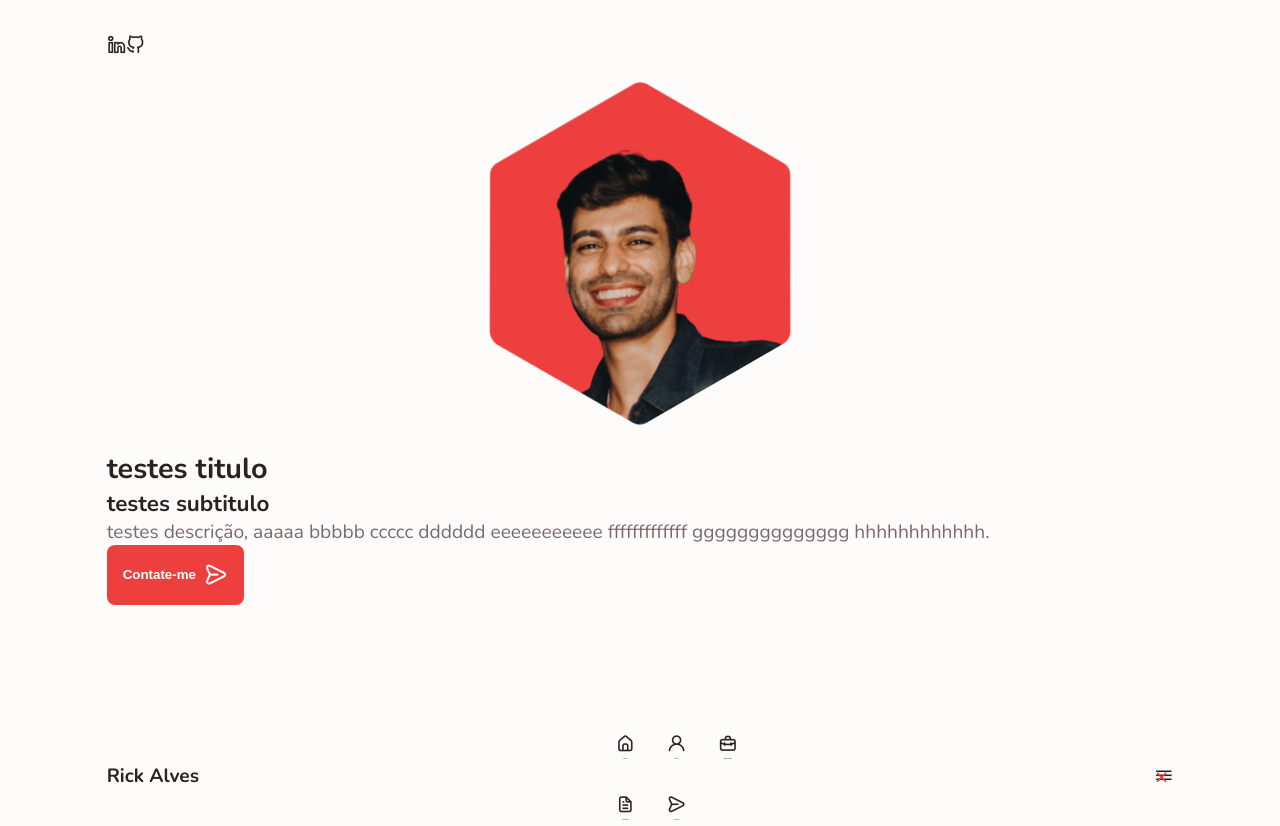
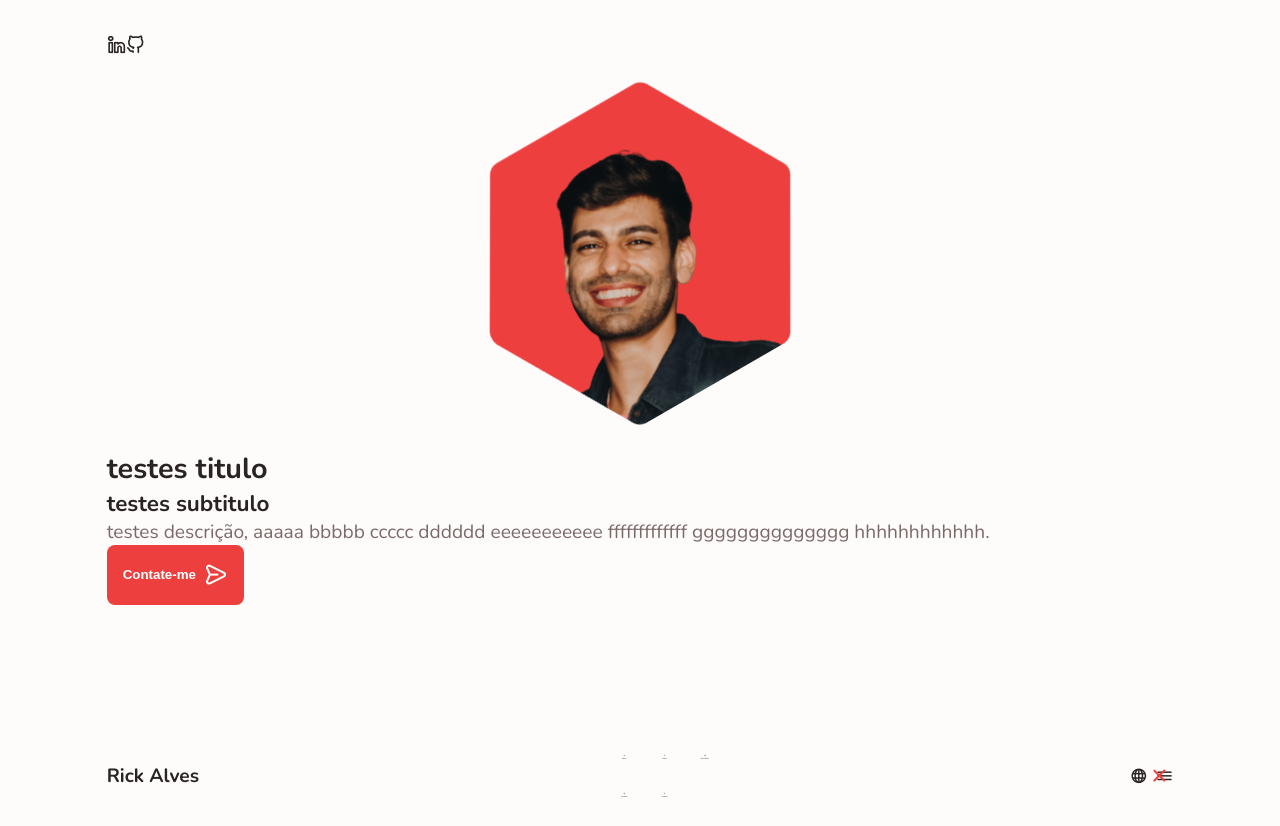
Before and after one commit to RickAlves07/personal-website, an Angular app: page / in a window 1280 px wide. Built offline with nearby package versions, Linux system fonts and the light colour scheme.

Commit message:
adição de icone lang

```diff
--- a/src/app/components/header/header.component.html
+++ b/src/app/components/header/header.component.html
@@ -43,6 +43,9 @@
 			</div>
 		</div>
 		<div class="nav-buttons" >
+			<div class="nav-lang" id="nav-lang">
+				<i class="uil uil-globe"></i>
+			</div>
 			<div class="nav-toggle" id="nav-toggle" (click)='navToggleShowMenu()'>
 				<i class="uil uil-bars"></i>
 			</div>
--- a/src/app/components/header/header.component.scss
+++ b/src/app/components/header/header.component.scss
@@ -18,18 +18,36 @@ header
 }
 
 .nav-title,
+.nav-lang,
 .nav-toggle
 {
 	color: var(--title-color);
 	font-weight: var(--font-semi-bold);
 }
 
+.nav-buttons
+{
+	display: flex;
+}
+
+.nav-buttons div
+{
+	margin-right: .5rem;
+}
+
+.nav-buttons div:last-child
+{
+	margin-right: 0;
+}
+
+.nav-lang,
 .nav-toggle
 {
 	cursor: pointer;
 	font-size: 1.1rem;
 }
 
+.nav-lang:hover,
 .nav-toggle:hover,
 .nav-title:hover
 {
@@ -57,11 +75,6 @@ header
 	color: var(--first-color);
 }
 
-.uil //header icons
-{
-	font-size: 1.2rem;
-}
-
 .nav-close
 {
 	position: absolute;
```
